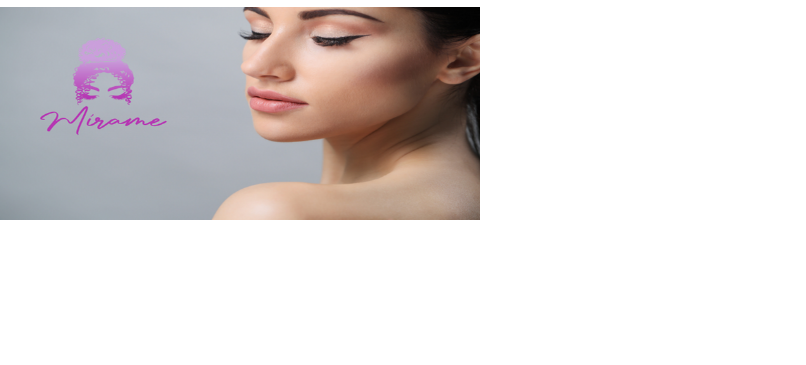
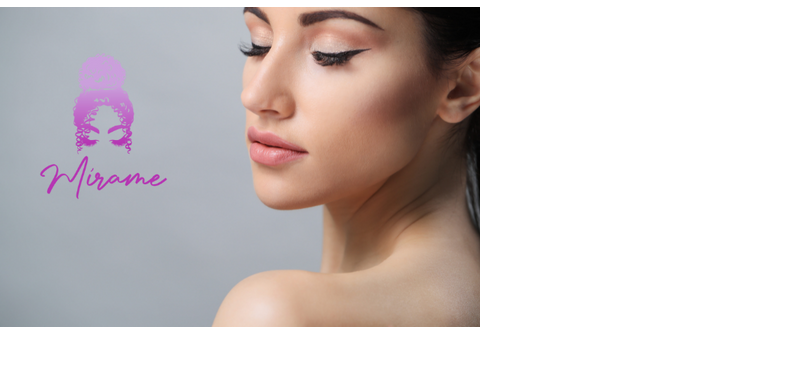
Before and after one commit to gualex89/gualex89, a plain HTML site: page index.html in a window 1280 px wide. Shown: the part 73-438 px from the top of the page, without its empty margins (0-806 px from the left). Drawn offline with Linux system fonts and the light colour scheme.

Commit message:
Update style.css

```diff
--- a/style.css
+++ b/style.css
@@ -67,5 +67,5 @@ button:hover div:last-child{
     width: 100%;
     min-width: 320px;
     max-width: 480px;
-    height: 213px;
+    height: 320px;
 }
```
